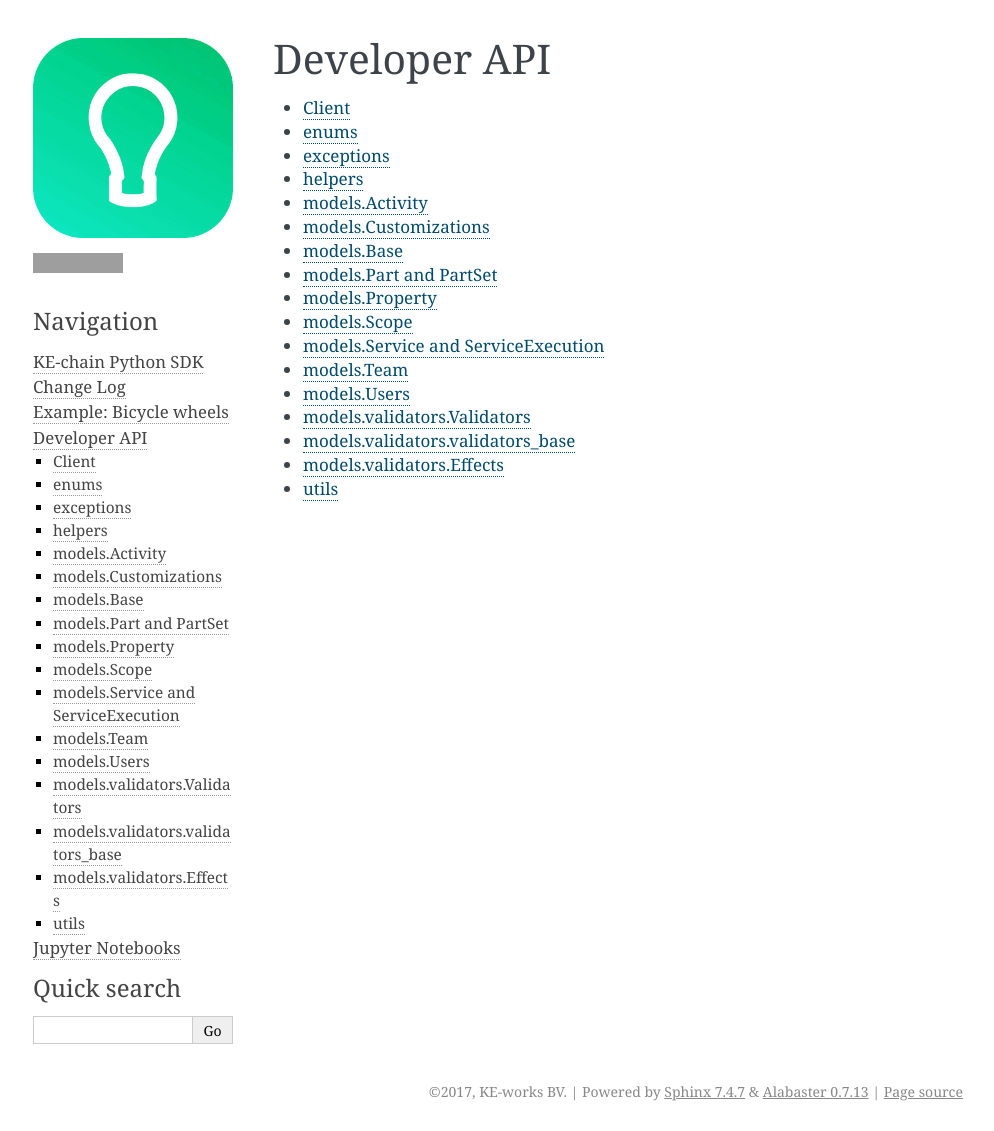
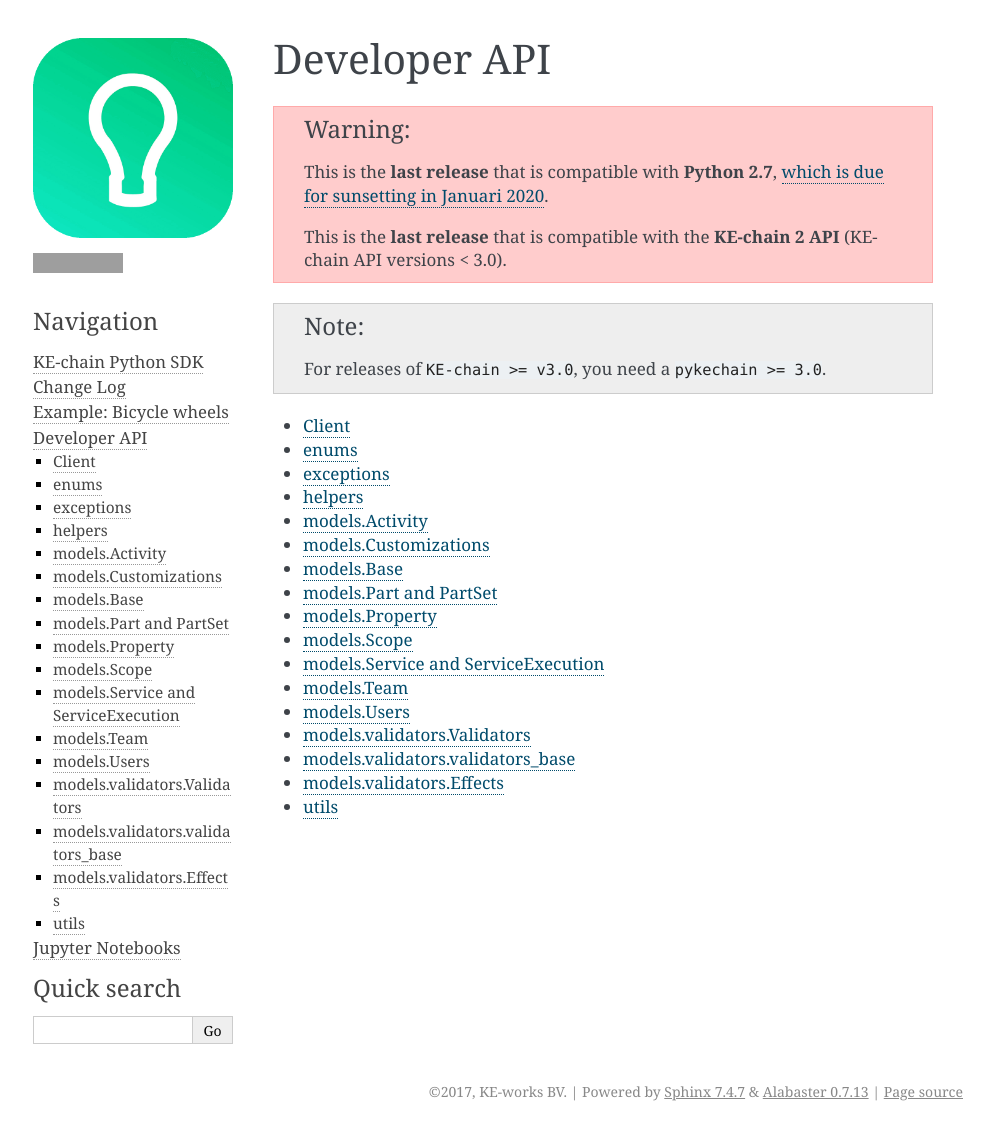
Before and after one commit to KE-works/pykechain, a Sphinx documentation site: the page built from docs/developer_api.rst, in a window 1280 px wide. Shown: the whole page, without its empty margins (147-1141 px from the left). Built offline with Sphinx 7.4.7, drawn with Linux system fonts in a browser that asks for light colours; grey boxes are pictures that could not be loaded.

Commit message:
updated the text and docs a bit to reflect the last release of pykechain for KE-chain 2 and python 2.7

```diff
--- a/docs/developer_api.rst
+++ b/docs/developer_api.rst
@@ -1,7 +1,13 @@
-
-
 Developer API
 =============
+
+.. warning::
+   This is the **last release** that is compatible with **Python 2.7**, `which is due for sunsetting in Januari 2020 <https://www.python.org/dev/peps/pep-0373/>`_.
+
+   This is the **last release** that is compatible with the **KE-chain 2 API** (KE-chain API versions < 3.0).
+
+.. note::
+   For releases of ``KE-chain >= v3.0``, you need a ``pykechain >= 3.0``.
 
 .. toctree::
     :glob:
--- a/docs/notebooks.rst
+++ b/docs/notebooks.rst
@@ -7,3 +7,4 @@
     :maxdepth: 1
 
     notebooks/00_getting_started
+    notebooks/basic_usage
```
Also changed, not shown: CHANGELOG.rst (+13 -6 lines), README.rst (+9 -0 lines), docs/notebooks/basic_usage.ipynb, 3 other files.
